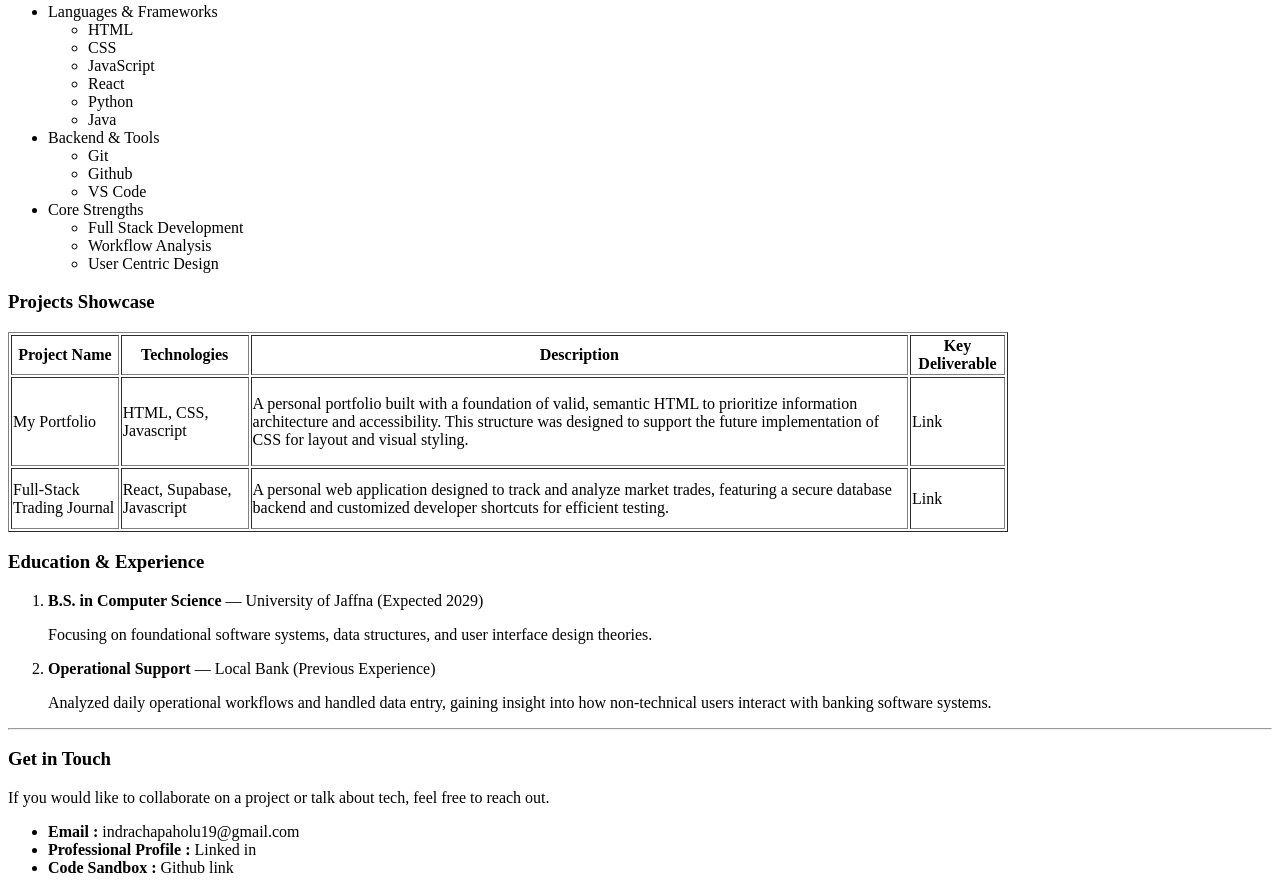
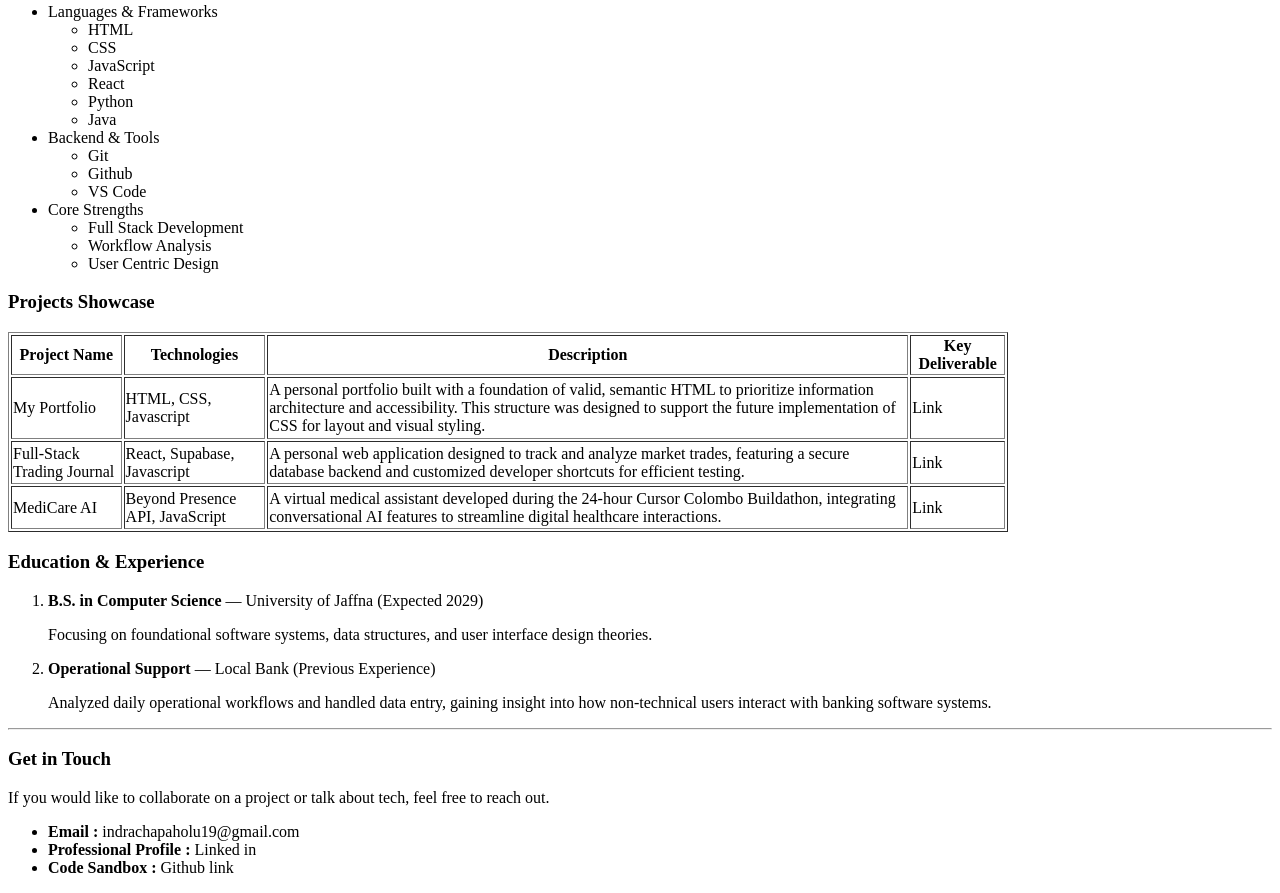
Before and after one commit to indrachapa2004/portfolio, a plain HTML site: page index.html in a window 1280 px wide. Shown: the part 622-1515 px from the top of the page. Drawn offline with Linux system fonts and the light colour scheme.

Commit message:
Project table updated

```diff
--- a/index.html
+++ b/index.html
@@ -69,6 +69,12 @@
                 <td>A personal web application designed to track and analyze market trades, featuring a secure database backend and customized developer shortcuts for efficient testing.</td>
                 <td>Link</td>
             </tr>
+            <tr>
+                <td>MediCare AI</td>
+                <td>Beyond Presence API, JavaScript</td>
+                <td>A virtual medical assistant developed during the 24-hour Cursor Colombo Buildathon, integrating conversational AI features to streamline digital healthcare interactions.</td>
+                <td>Link</td>
+            </tr>
         </tbody>
     </table>
 
```
